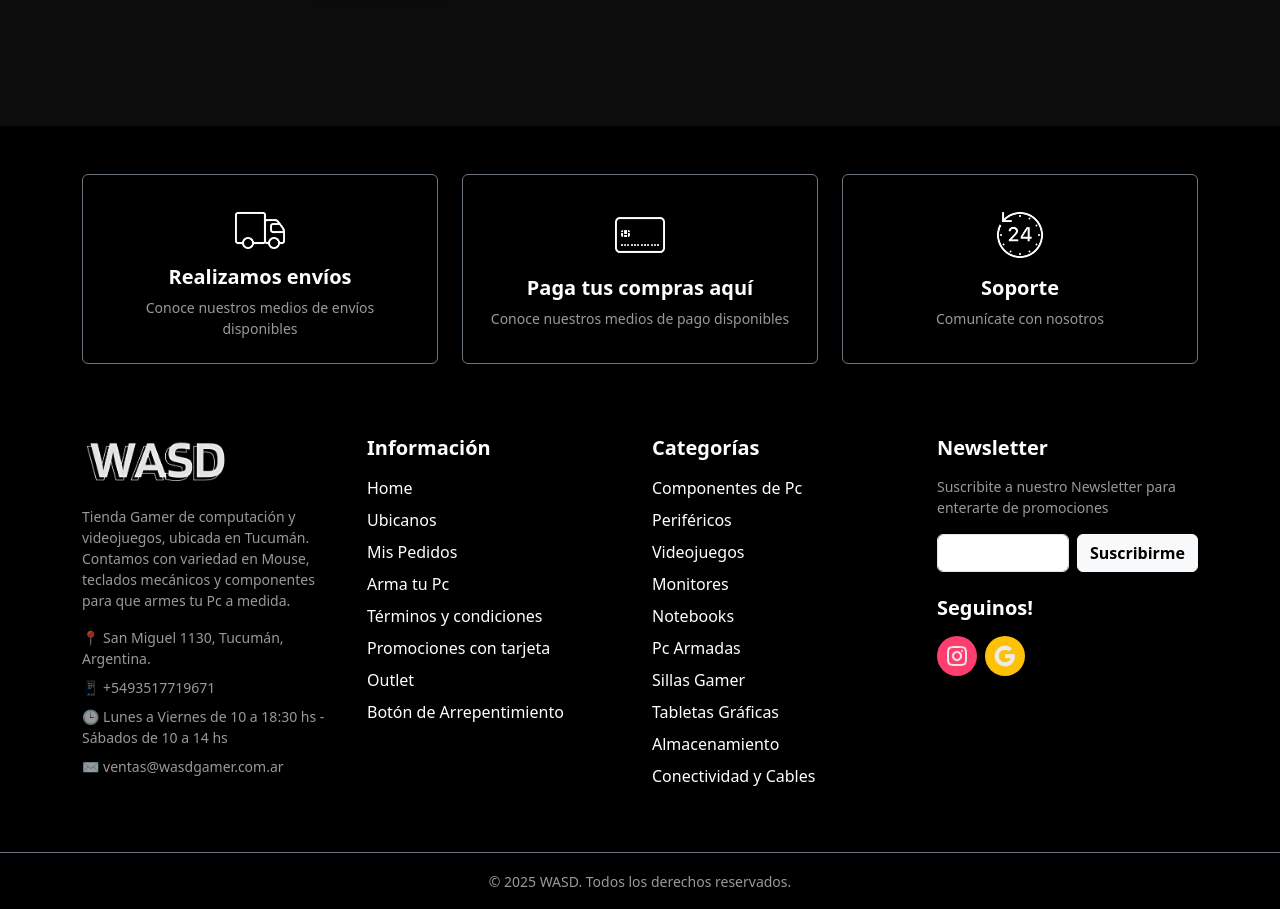
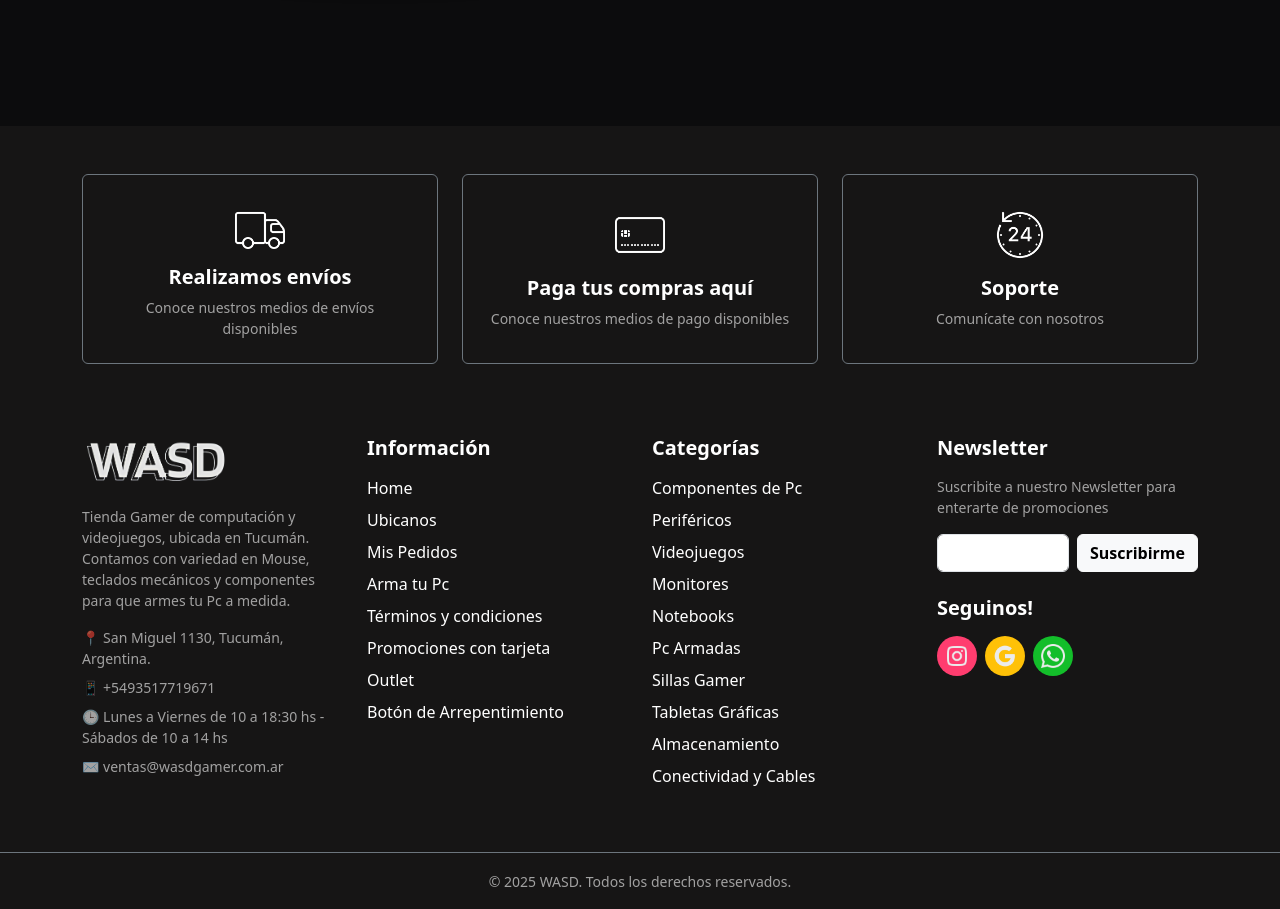
Before and after one commit to matiaspele/2FPS-Project, a React (Vite) app: page / in a window 1280 px wide. Shown: the part 722-1631 px from the top of the page. Built offline with nearby package versions, Linux system fonts and the light colour scheme.

Commit message:
se agrego icono de whatsapp y cambio color

```diff
--- a/src/components/footer.jsx
+++ b/src/components/footer.jsx
@@ -11,6 +11,7 @@ import supportIcon from '../assets/24hours.png';
 import wasdLogo from '../assets/wasd.png';
 import instagramIcon from '../assets/instagram.png';
 import googleIcon from '../assets/icons8-logo-de-google-96.png';
+import whatsappIcon from '../assets/whatsapp.png';
 
 const Footer = () => {
   return (
@@ -133,6 +134,15 @@ const Footer = () => {
                  <img src={googleIcon} alt="Google" width="30" />
               </a>
 
+               <a
+                href="https://whatsapp.com"
+                target="_blank"
+                rel="noreferrer"
+                className="social-icon-circle social-whatsapp"
+              >
+                 <img src={whatsappIcon} alt="whatsapp" width="32" />
+              </a>
+
             </div>
 
           </div>
--- a/src/css/footer.css
+++ b/src/css/footer.css
@@ -1,6 +1,6 @@
 
 .wasd-footer {
-    background-color: #000000 !important;
+    background-color: #161515 !important;
     color: #ffffff;
     font-family: 'Poppins', system-ui, -apple-system, sans-serif;
 }
@@ -40,6 +40,10 @@
     background-color: #ffc107;
 }
 
+.social-whatsapp {
+    background-color: #13be2a;
+}
+
 .lista-footer{
     transition: 0.5s;
 }
```
